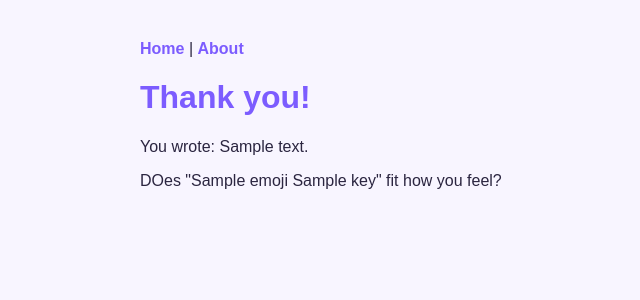
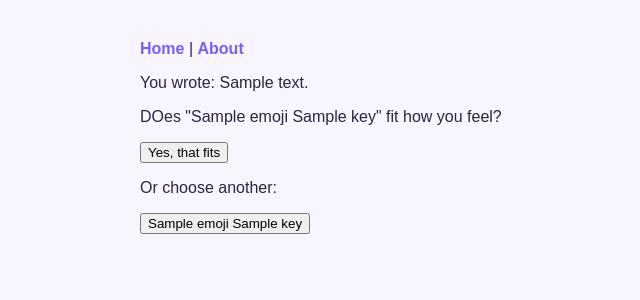
Before and after one commit to sik0na/Wellbeing-web, a Flask app: template templates/result.html in a window 1280 px wide. Shown: the top 300 px of the page, without its empty margins (200-840 px from the left). Run offline with Flask 3, Linux system fonts and the light colour scheme; the template is opened without the code that fills it: most values are stand-ins (such as "Sample title", 1, 10 or a date in 2020); parts of the project's set-up code (start-up, migrations or seed data) failed here and were passed over.

Commit message:
Stage 4: confirm emotion and show supportive message

```diff
--- a/app.py
+++ b/app.py
@@ -22,6 +22,11 @@ def checkin():
     emotion = model.predict([text])[0]
     return render_template("result.html", text=text, emotion=emotion, emotions=content.EMOTIONS)
 
+@app.route("/message", methods = ["POST"])
+def message():
+    chosen = request.form["chosen"]
+    emotion = content.EMOTIONS[chosen]
+    return render_template("message.html", emotion=emotion)
 
 if __name__ == "__main__":
     app.run(debug=True, port=5002)
--- a/templates/result.html
+++ b/templates/result.html
@@ -1,7 +1,18 @@
 {% extends "base.html" %}
 
 {% block content %}
-    <h1>Thank you!</h1>
     <p>You wrote: {{text}}</p>
-    <p>DOes "{{ emotions[emotion]["emoji"]}} {{ emotions[emotion]["name"]}}" fit how you feel?</p>
+    <form action="/message" method="post">
+        <p>DOes "{{ emotions[emotion]["emoji"]}} {{ emotions[emotion]["name"]}}" fit how you feel?</p>
+        <button type="submit" name="chosen" value="{{ emotion }}"> Yes, that fits</button>
+        <p>Or choose another:</p>
+        {% for key in emotions %}
+            {% if key != emotion %}
+                <button type="submit" name="chosen" value="{{ key }}">
+                    {{ emotions[key]["emoji"] }} {{ emotions[key]["name"] }}
+                </button>
+            {% endif %}
+        {% endfor %}
+    </form>
+
 {% endblock %}
```
Also changed, not shown: templates/message.html (added, +8 -0 lines).
